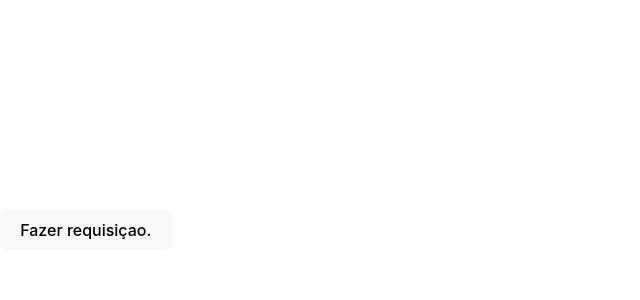
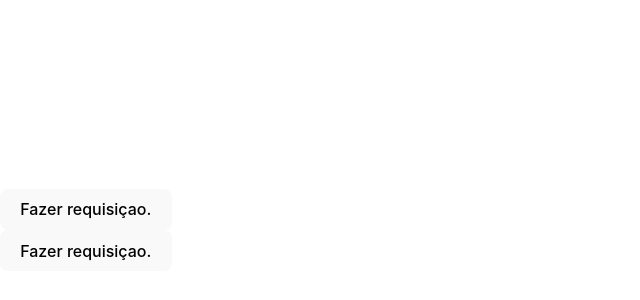
Before and after one commit to Esleynathan/SistemaParaEmpresas_ReactJSDjango_FrontEnd, a React (Vite) app: page / in a window 1280 px wide. Shown: the part 170-470 px from the top of the page, without its empty margins (0-640 px from the left). Built offline with nearby package versions, Linux system fonts and the light colour scheme.

Commit message:
Axios: Cancelando requisições

```diff
--- a/src/App.tsx
+++ b/src/App.tsx
@@ -1,30 +1,21 @@
-import axios, { Axios, AxiosError } from "axios"
+import axios from "axios"
 
 const App = () => {
+  const controller = new AbortController()
 
-  const api = axios.create({
-    baseURL: 'https://jsonplaceholder.typicode.com/'
-  })
-
-
-  const handleGetPosts = async () => {
-    // const posts = await api.get('posts').catch(response => { console.log(response)})
-
-    try{
-      const posts = await api.get('posts')
-      console.log(posts.data)
-
-    } catch (e){
-
-      const error = e as AxiosError
-      console.log('O erro foi:', error.message)
-    }
+  const handleOnClick = async () => {
+    await axios('https://jsonplaceholder.typicode.com/posts', {signal: controller.signal})
   }
 
+  const handleOnClickStop = () => {
+    controller.abort()
+  }
 
   return (
     <div>
-      <button onClick={handleGetPosts}>Fazer requisiçao.</button>
+      <button onClick={handleOnClick}>Fazer requisiçao.</button>
+      <br></br>
+      <button onClick={handleOnClickStop}>Fazer requisiçao.</button>
     </div>
   )
   }
```
